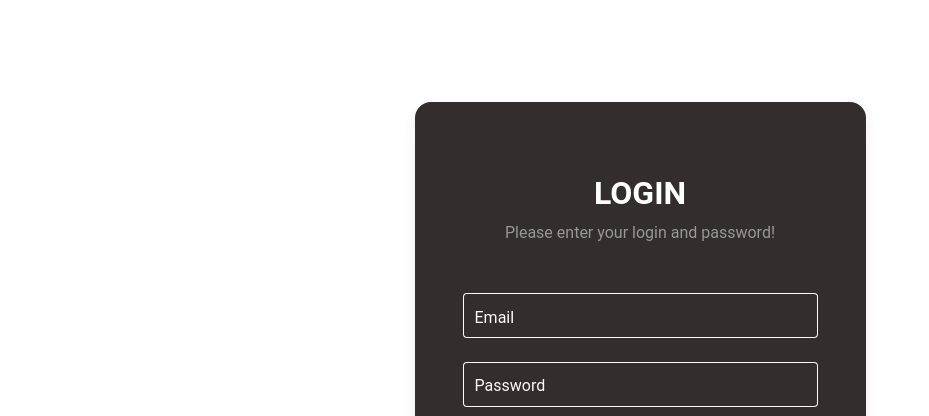
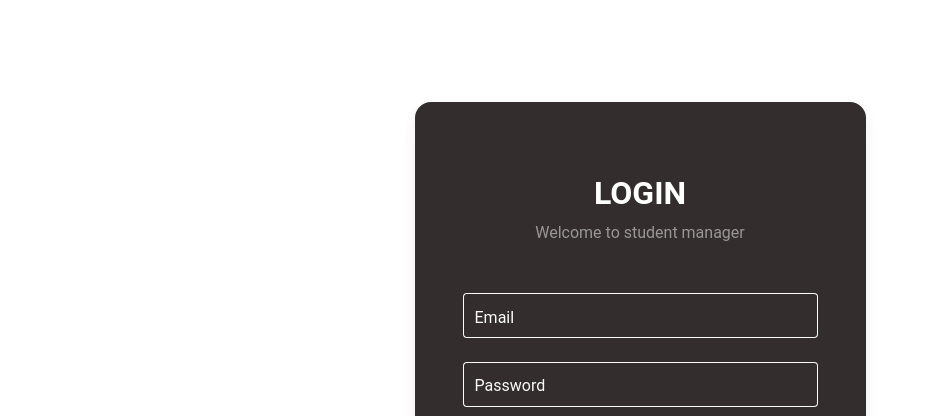
Before and after one commit to Mahalakshmi293/new, a Flask app: page / in a window 1280 px wide. Shown: the top 416 px of the page, without its empty margins (0-929 px from the left). Run offline with Flask 3, Linux system fonts and the light colour scheme.

Commit message:
second commit

```diff
--- a/templates/login.html
+++ b/templates/login.html
@@ -18,7 +18,7 @@
               <div class="mb-md-5 mt-md-4 pb-5">
 
                 <h2 class="fw-bold mb-2 text-uppercase">Login</h2>
-                <p class="text-white-50 mb-5">Please enter your login and password!</p>
+                <p class="text-white-50 mb-5">Welcome to student manager</p>
 
                 <div data-mdb-input-init class="form-outline form-white mb-4">
                   <input type="email" id="typeEmailX" class="form-control form-control-lg" />
```
